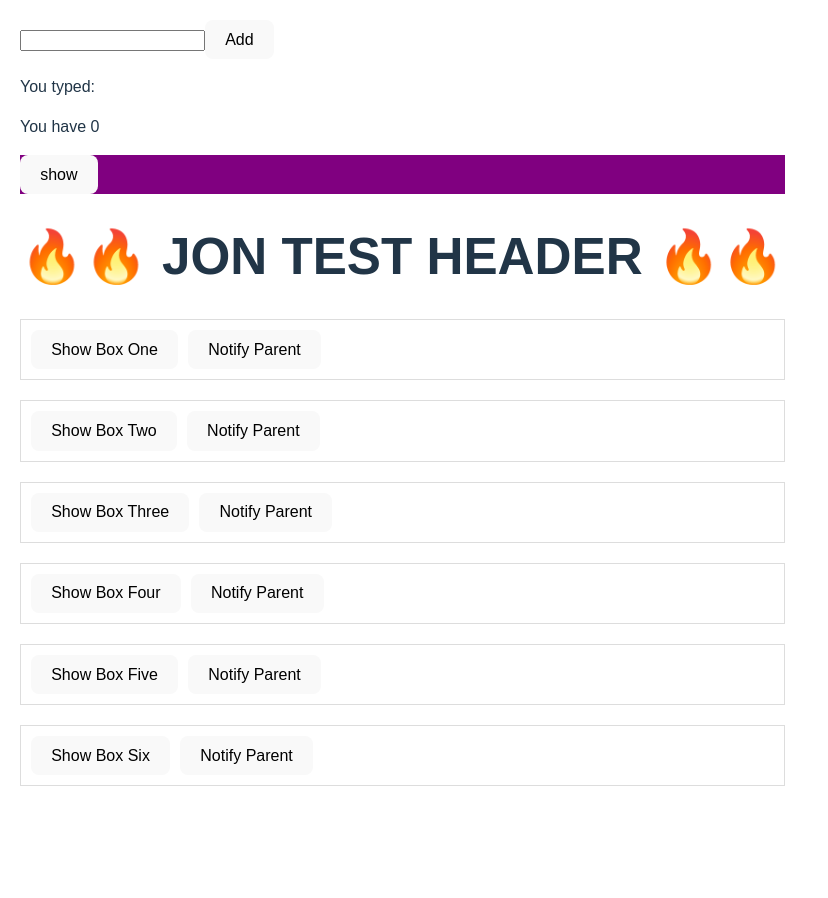
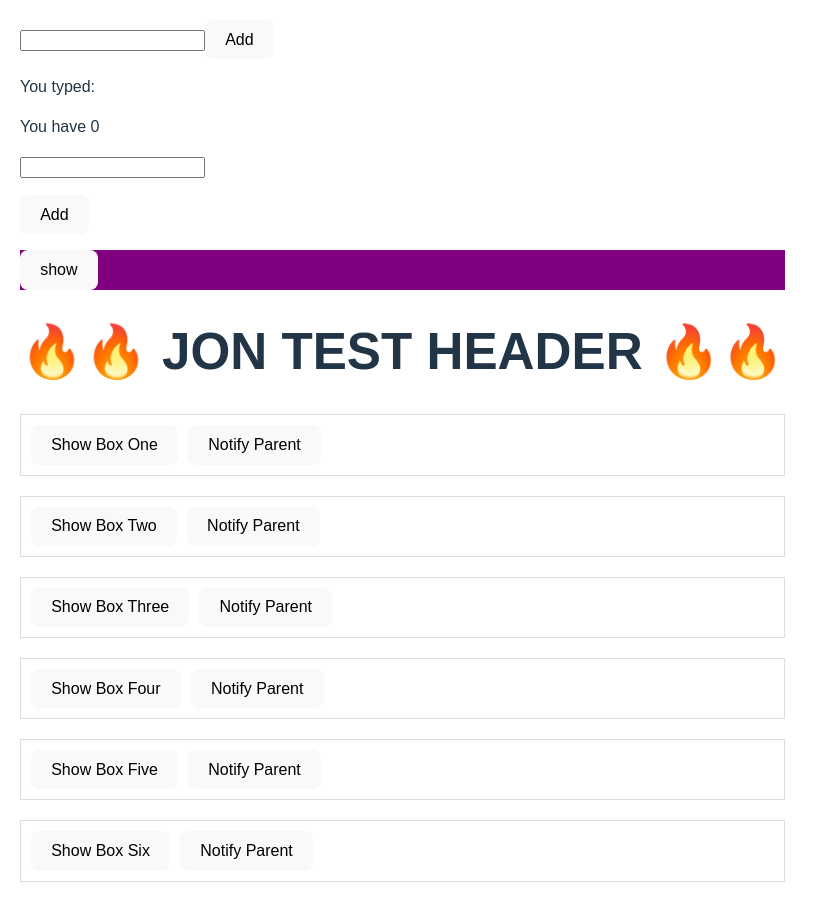
Before and after one commit to JonGudenzi/react-practice, a React (Vite) app: page / in a window 1280 px wide. Shown: the top 898 px of the page, without its empty margins (0-828 px from the left). Before the commit the page ends 826 px from the top, so only its background shows below. Built offline with nearby package versions, Linux system fonts and the light colour scheme.

Commit message:
inputBox 2 practice

```diff
--- a/src/App.jsx
+++ b/src/App.jsx
@@ -6,6 +6,7 @@ import "./App.css";
 import ToggleBox from "./ToggleBox";
 import ClickBox from "./ClickBox";
 import InputBox from "./InputBot";
+import InputBox2 from "./InputBox2";
 
 function App() {
   const boxes = [
@@ -32,6 +33,7 @@ function App() {
   return (
     <div className="App">
       <InputBox />
+      <InputBox2 />
       <ClickBox />
       <h1>🔥🔥 JON TEST HEADER 🔥🔥</h1>
 
--- /dev/null
+++ b/src/InputBox2.jsx
@@ -0,0 +1,23 @@
+import { useState } from "react";
+
+export default function InputBox2() {
+
+const [inputText, setInputText] = useState("");
+const [listItems, setListItems] = useState([]);
+
+    return (
+        <div>
+            <input
+            value={inputText}
+            onChange={(e) => setInputText(e.target.value)}></input>
+            <p>{inputText}</p>
+            <button onClick={() => {setListItems(prev => [inputText, ...prev]);
+           setInputText(""); }}>Add</button>
+           <ul>
+            {listItems.map((item, index) => (
+                <li key={index}>{item}</li>
+            ))}
+           </ul>
+        </div>
+    )
+}
```
